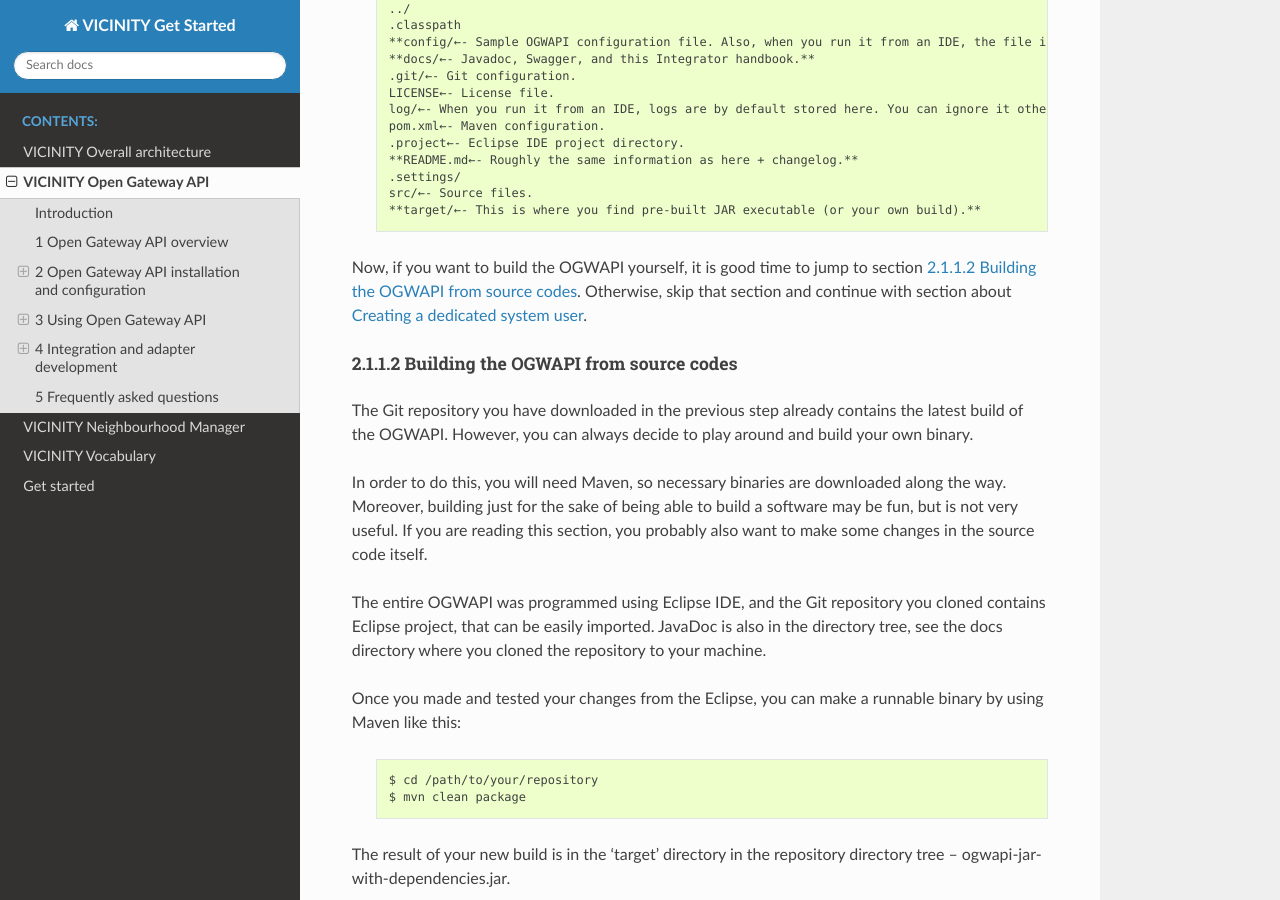
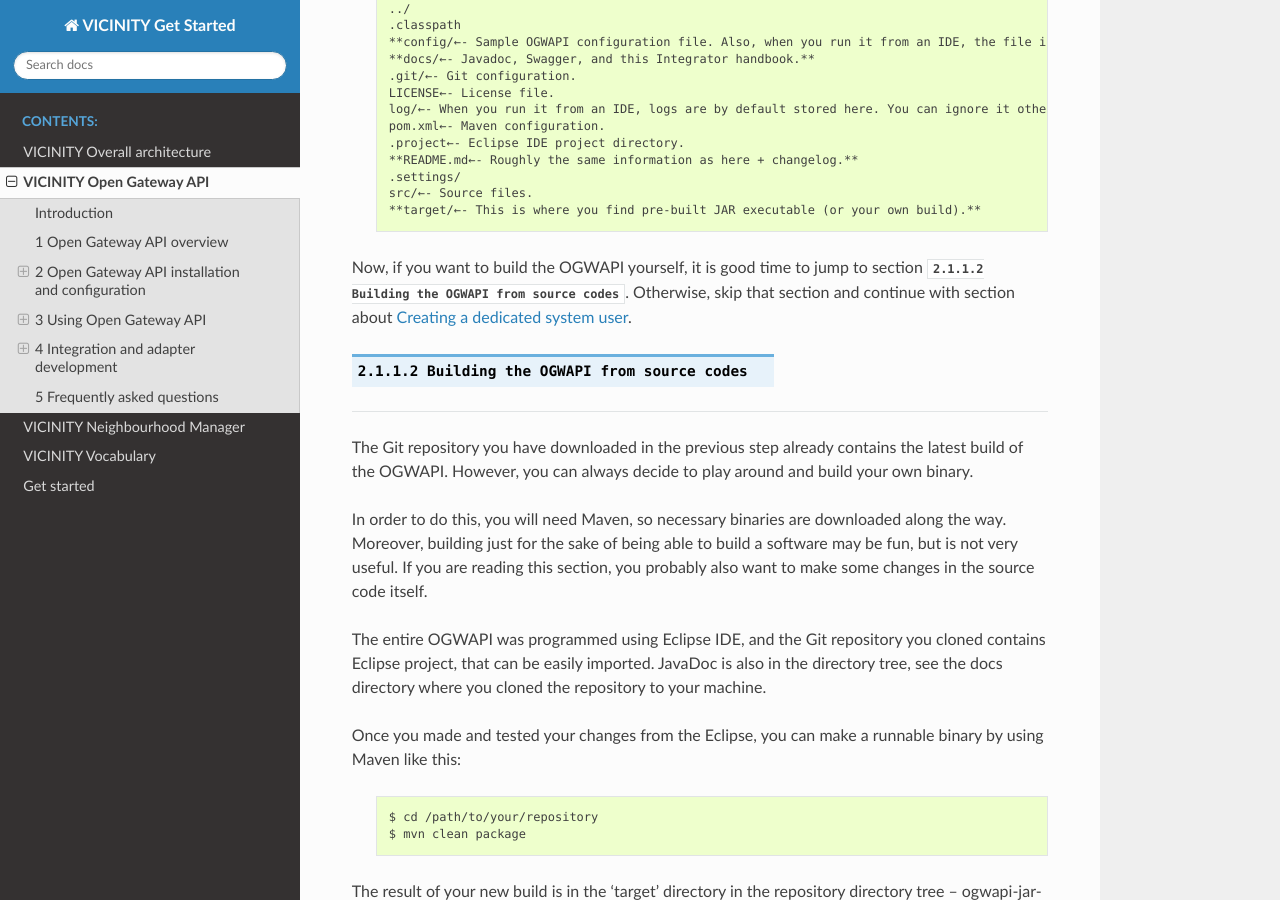
Before and after one commit to vicinityh2020/vicinity-get-started, a Sphinx documentation site: the page built from docs/open-gateway-api.rst, in a window 1280 px wide and 900 px high, scrolled down 3478 px. Built offline with Sphinx 7.4.7 and the Read the Docs theme 2.0.0, drawn with Linux system fonts in a browser that asks for light colours; formulas are drawn with MathJax 3; part of the change alters nothing that is shown.

```diff
--- a/docs/open-gateway-api.rst
+++ b/docs/open-gateway-api.rst
@@ -172,12 +172,11 @@ directories are in bold:
     **target/←- This is where you find pre-built JAR executable (or your own build).**
 
 Now, if you want to build the OGWAPI yourself, it is good time to jump
-to section :ref:`reference-2112`. Otherwise,
+to section :confval:`2.1.1.2 Building the OGWAPI from source codes`. Otherwise,
 skip that section and continue with section about `Creating a dedicated
 system user <#Creating%20a%20dedicated%20system%20user>`__.
 
-.. _reference-2112:
-2.1.1.2 Building the OGWAPI from source codes
+.. confval:: 2.1.1.2 Building the OGWAPI from source codes
 ^^^^^^^^^^^^^^^^^^^^^^^^^^^^^^^^^^^^^^^^^^^^^
 
 The Git repository you have downloaded in the previous step already
```
